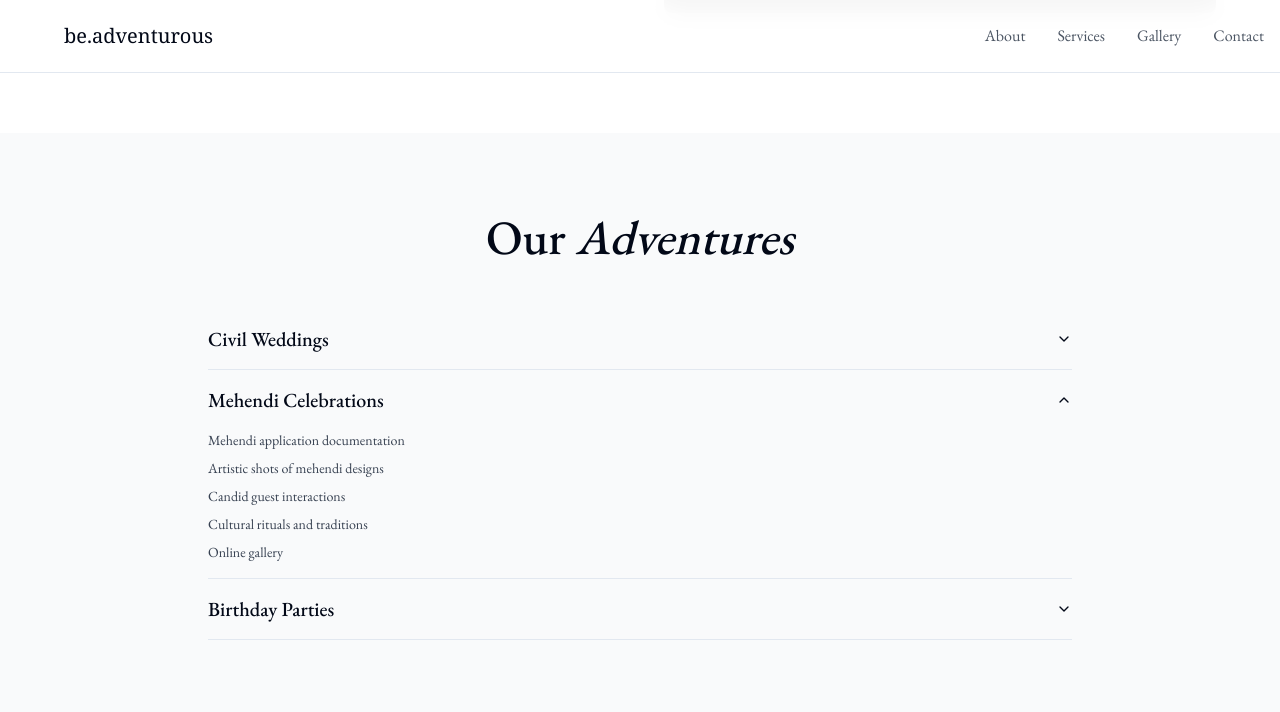
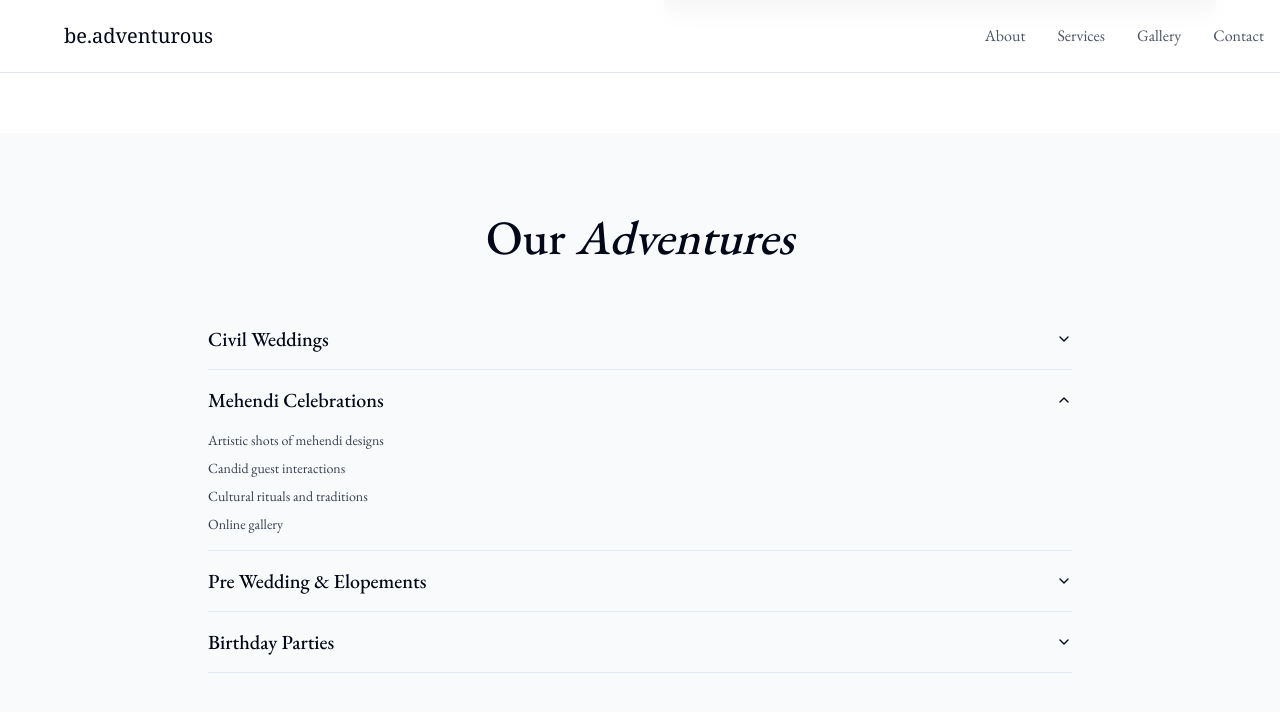
Before and after one commit to Andrwjosph/beadventurous, a Next.js app: page / in a window 1280 px wide. Both pictures are taken after a click on the button "Mehendi Celebrations". Shown: the part 1467-2179 px from the top of the page. Built offline with nearby package versions, Linux system fonts and the light colour scheme; grey boxes are pictures that could not be loaded.

Commit message:
feat: Update services and hero content
- Add videography to hero description
- Add Pre Wedding & Elopements service
- Remove mehendi application documentation
- Improve service descriptions

```diff
--- a/components/hero.tsx
+++ b/components/hero.tsx
@@ -25,7 +25,7 @@ export function Hero() {
           Capturing Life's <span className="italic">Beautiful</span> Moments
         </h1>
         <p className="text-lg sm:text-xl md:text-2xl max-w-2xl mx-auto leading-relaxed">
-          Professional photography for weddings, portraits, and special events
+          Professional photography & videography for weddings, portraits, and special events
         </p>
       </div>
     </section>
--- a/components/services.tsx
+++ b/components/services.tsx
@@ -38,10 +38,23 @@ export function Services() {
             <AccordionTrigger className="text-xl">Mehendi Celebrations</AccordionTrigger>
             <AccordionContent>
               <ul className="space-y-2 text-gray-700">
-                <li>Mehendi application documentation</li>
+
                 <li>Artistic shots of mehendi designs</li>
                 <li>Candid guest interactions</li>
                 <li>Cultural rituals and traditions</li>
+                <li>Online gallery</li>
+              </ul>
+            </AccordionContent>
+          </AccordionItem>
+
+          <AccordionItem value="prewedding">
+            <AccordionTrigger className="text-xl">Pre Wedding & Elopements</AccordionTrigger>
+            <AccordionContent>
+              <ul className="space-y-2 text-gray-700">
+                <li>Destination Shoots</li>
+                <li>Artistic shots of the couple</li>
+                <li>Candid interactions</li>
+                <li>Story based videos</li>
                 <li>Online gallery</li>
               </ul>
             </AccordionContent>
```
